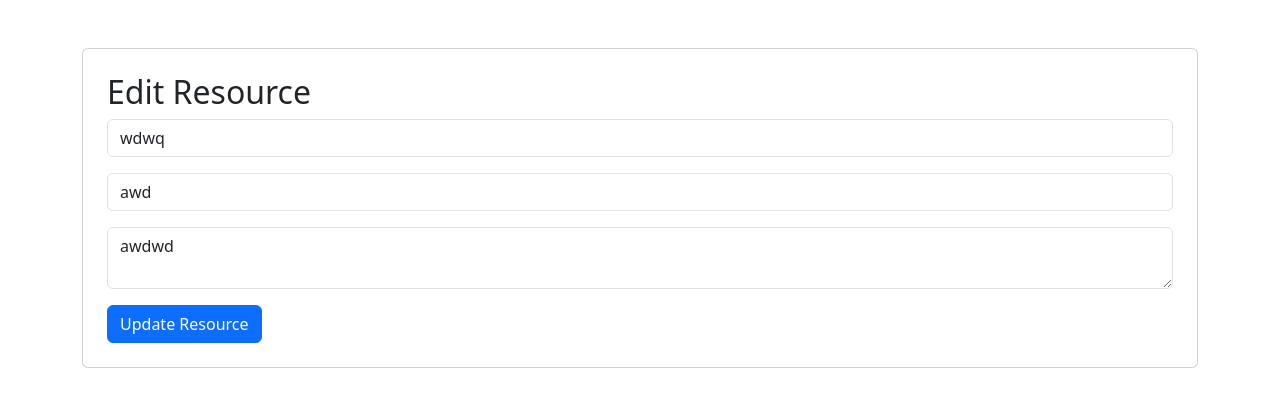
After one commit to AakashLimbbu/freelearn, a Django app: page /edit-resource/1/ in a window 1280 px wide. The commit adds this page. Shown: the top 407 px of the page. Run offline with Django 5.2, Linux system fonts and the light colour scheme; data comes from the database, SQL or seed files in the repository; both versions use the stored data as it was after the commit.

```diff
--- /dev/null
+++ b/learning/templates/learning/edit_resource.html
@@ -0,0 +1,47 @@
+<!DOCTYPE html>
+<html>
+<head>
+    <title>Edit Resource</title>
+
+    <link href="https://cdn.jsdelivr.net/npm/bootstrap@5.3.3/dist/css/bootstrap.min.css" rel="stylesheet">
+</head>
+<body>
+
+<div class="container mt-5">
+
+    <div class="card p-4">
+
+        <h2>Edit Resource</h2>
+
+        <form method="POST">
+
+            {% csrf_token %}
+
+            <input
+                type="text"
+                name="title"
+                value="{{ resource.title }}"
+                class="form-control mb-3">
+
+            <input
+                type="text"
+                name="subject"
+                value="{{ resource.subject }}"
+                class="form-control mb-3">
+
+            <textarea
+                name="description"
+                class="form-control mb-3">{{ resource.description }}</textarea>
+
+            <button class="btn btn-primary">
+                Update Resource
+            </button>
+
+        </form>
+
+    </div>
+
+</div>
+
+</body>
+</html>
--- a/learning/urls.py
+++ b/learning/urls.py
@@ -42,4 +42,14 @@ path(
     views.resource_detail,
     name='resource-detail'
 ),
+path(
+    'edit-resource/<int:resource_id>/',
+    views.edit_resource,
+    name='edit-resource'
+),
+path(
+    'delete-resource/<int:resource_id>/',
+    views.delete_resource,
+    name='delete-resource'
+),
 ]
--- a/learning/views.py
+++ b/learning/views.py
@@ -195,4 +195,35 @@ def resource_detail(request, resource_id):
             'resource': resource
         }
     )
+def edit_resource(request, resource_id):
+
+    resource = Resource.objects.get(id=resource_id)
+
+    if request.method == "POST":
+
+        resource.title = request.POST.get('title')
+
+        resource.subject = request.POST.get('subject')
+
+        resource.description = request.POST.get('description')
+
+        resource.save()
+
+        return redirect('/my-resources/')
+
+    return render(
+        request,
+        'learning/edit_resource.html',
+        {
+            'resource': resource
+        }
+    )
+def delete_resource(request, resource_id):
+
+    resource = Resource.objects.get(id=resource_id)
+
+    resource.delete()
+
+    return redirect('/my-resources/')
+
 from .models import User, Resource
```
Also changed, not shown: learning/templates/learning/my_resources.html (+17 -0 lines), db.sqlite3.
